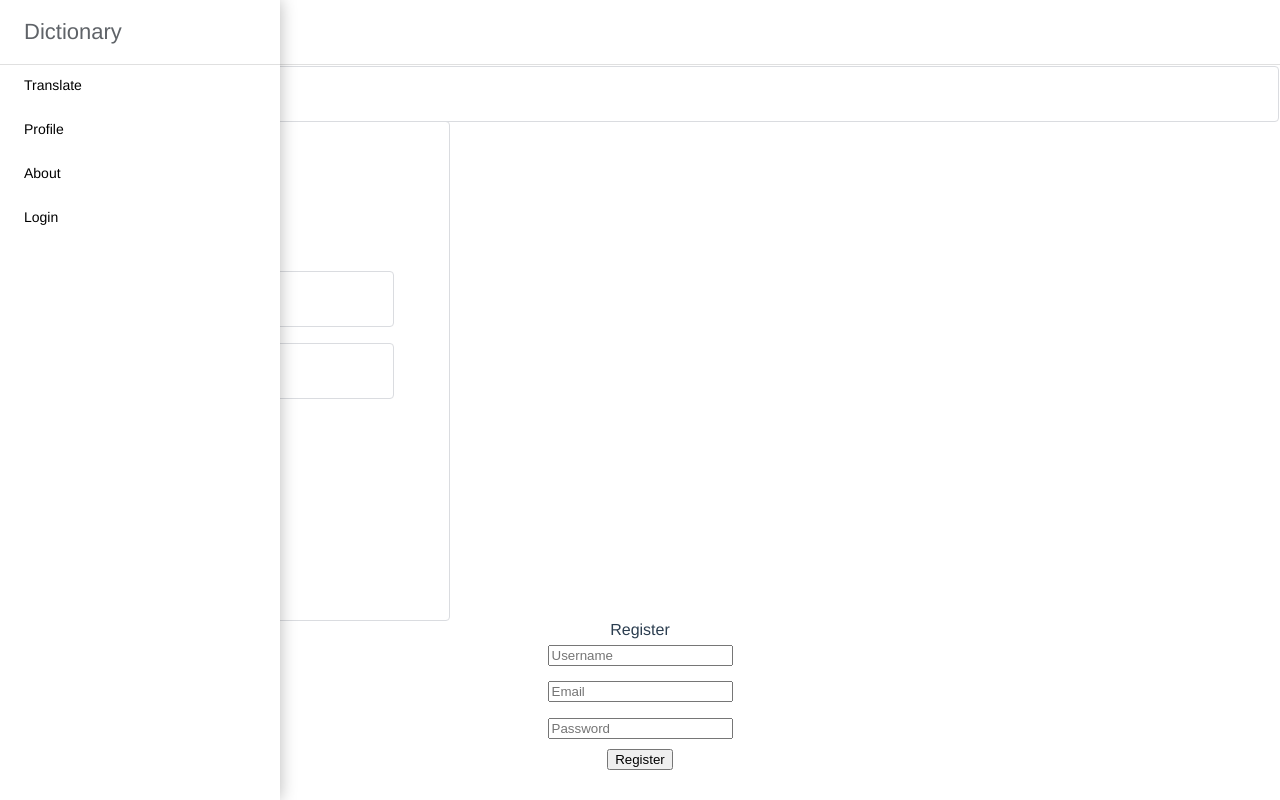
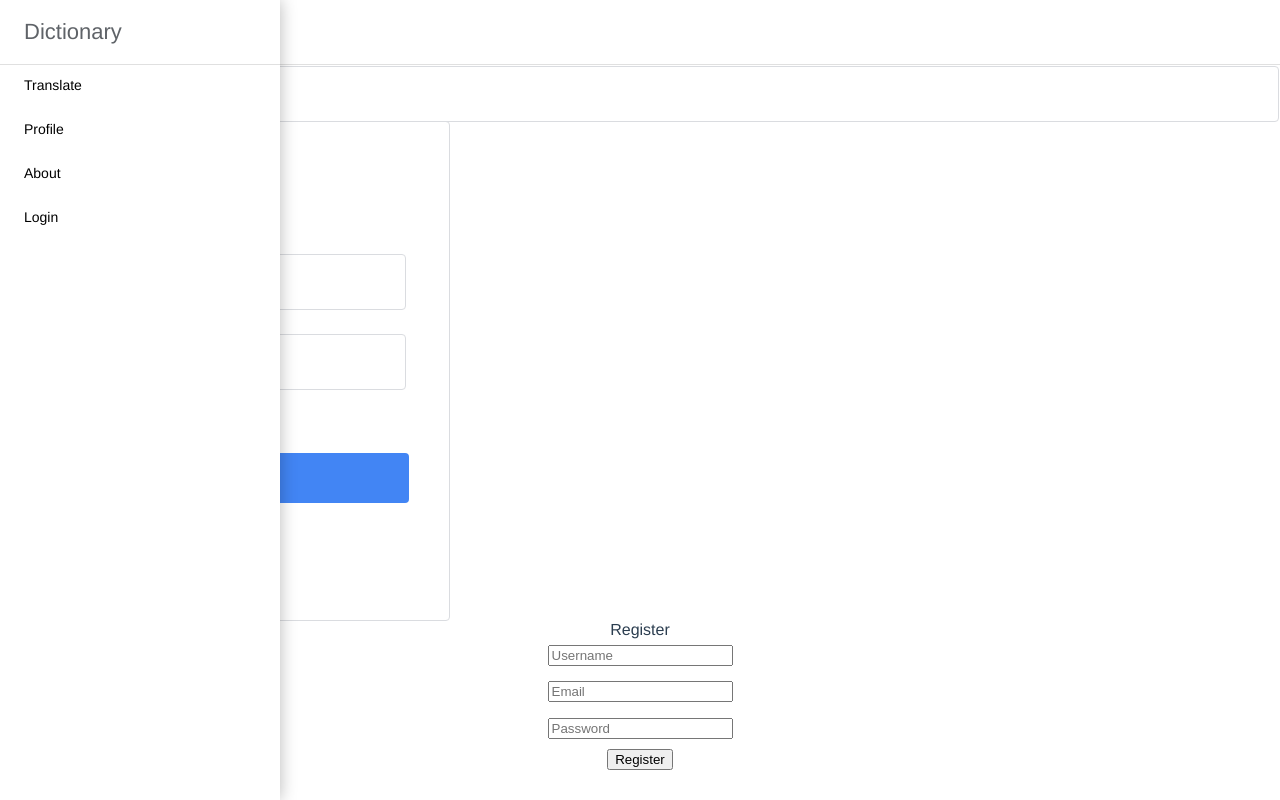
Before and after one commit to kidasov/shop, a Vue app in the folder web/: page /#/login in a window 1280 px wide. Built offline with nearby package versions, Linux system fonts and the light colour scheme; some icons are missing.

Commit message:
Add link component, add login form footer

```diff
--- a/web/src/components/Form.vue
+++ b/web/src/components/Form.vue
@@ -62,16 +62,21 @@ export default {
 }
 
 .form__header {
+  display: flex;
+  justify-content: center;
   grid-row: 2 / 3;
   grid-column: 2 / 3;
 }
 
 .form__body {
+  display: flex;
   grid-row: 3 / 4;
   grid-column: 2 / 3;
 }
 
 .form__footer {
+  display: flex;
+  justify-content: center;
   grid-row: 4 / 5;
   grid-column: 2 / 3;
 }
--- /dev/null
+++ b/web/src/components/Link.vue
@@ -0,0 +1,39 @@
+<template>
+  <div class="link__container">
+    <button type="button">{{ placeholder }}</button>
+  </div>
+</template>
+
+<script>
+export default {
+  name: "Link",
+
+  props: {
+    placeholder: String,
+  },
+
+  methods: {
+    handleClick() {
+      this.$emit("onClick");
+    }
+  }
+};
+</script>
+
+<style scoped>
+  .link__container > button {
+    border-radius: 4px;
+    display: inline-block;
+    font-weight: 500;
+    letter-spacing: 0.25px;
+    outline: 0;
+    position: relative;
+    background-color: transparent;
+    padding: 0;
+    cursor: pointer;
+    text-align: left;
+    border: 0;
+    color: #1a73e8;
+    font-size: 14px;
+  }
+</style>
--- a/web/src/routes/Login/components/LoginForm.vue
+++ b/web/src/routes/Login/components/LoginForm.vue
@@ -1,10 +1,11 @@
 <template>
   <Form @onClose="handleOnClose()">
     <template v-slot:header>
-      <div><span>Login</span></div>
+      <div>
+        <h1><span>Login</span></h1>
+      </div>
     </template>
     <template v-slot:body>
-      <div><span>Body</span></div>
       <form @submit.prevent="handleLogin(username, password)">
         <fieldset class="form-group">
           <Input type="text" v-model="email" placeholder="Email" />
@@ -12,13 +13,15 @@
         <fieldset class="form-group">
           <Input type="password" v-model="password" placeholder="Password" />
         </fieldset>
-        <button>
-          Sign in
-        </button>
+        <div class="login__form__submit__btn">
+          <Button name="Sign In" @onclick="handleLogin(username, password)"></Button>
+        </div>
       </form>
     </template>
     <template v-slot:footer>
-      <div><span>Footer</span></div>
+      <div class="login__form__register__btn">
+        <Link placeholder="Create account"/>
+      </div>
     </template>
   </Form>
 </template>
@@ -26,6 +29,8 @@
 <script>
 import Form from "../../../components/Form";
 import Input from "../../../components/Input";
+import Button from "../../../components/Button";
+import Link from "../../../components/Link";
 import { LOGIN } from "@/store/actions.type";
 
 export default {
@@ -34,6 +39,8 @@ export default {
   components: {
     Form,
     Input,
+    Button,
+    Link
   },
 
   data() {
@@ -45,7 +52,6 @@ export default {
   },
   methods: {
     handleLogin() {
-      console.log("login");
       this.$store
         .dispatch(LOGIN, { username: this.email, password: this.password })
         .then((res) => console.log("Res", res));
@@ -62,4 +68,21 @@ export default {
 fieldset {
   border: none;
 }
+.login__form__submit__btn {
+  margin-top: auto;
+}
+
+form {
+  display: flex;
+  flex-direction: column;
+  flex-grow: 1;
+}
+
+.form-group {
+  padding: 12px 0;
+}
+
+.login__form__register__btn {
+  margin-top: 8px;
+}
 </style>
```
